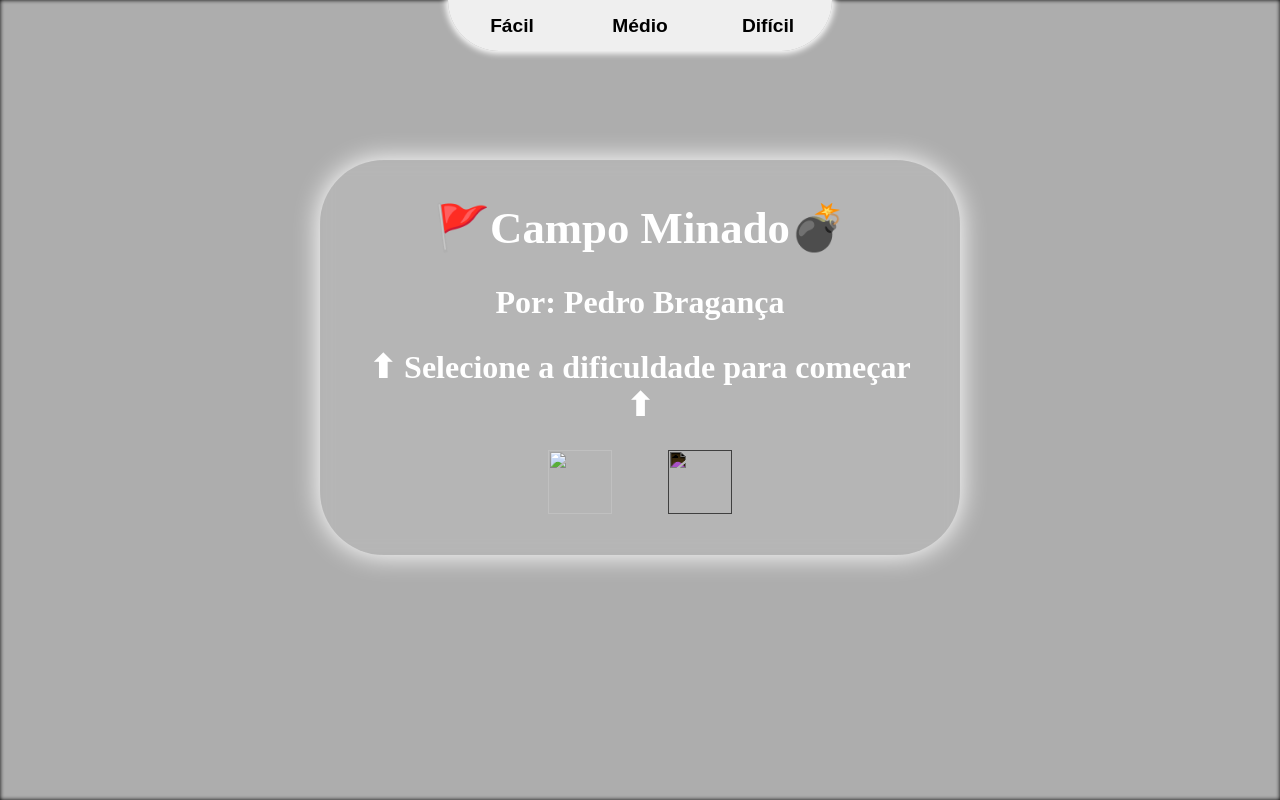
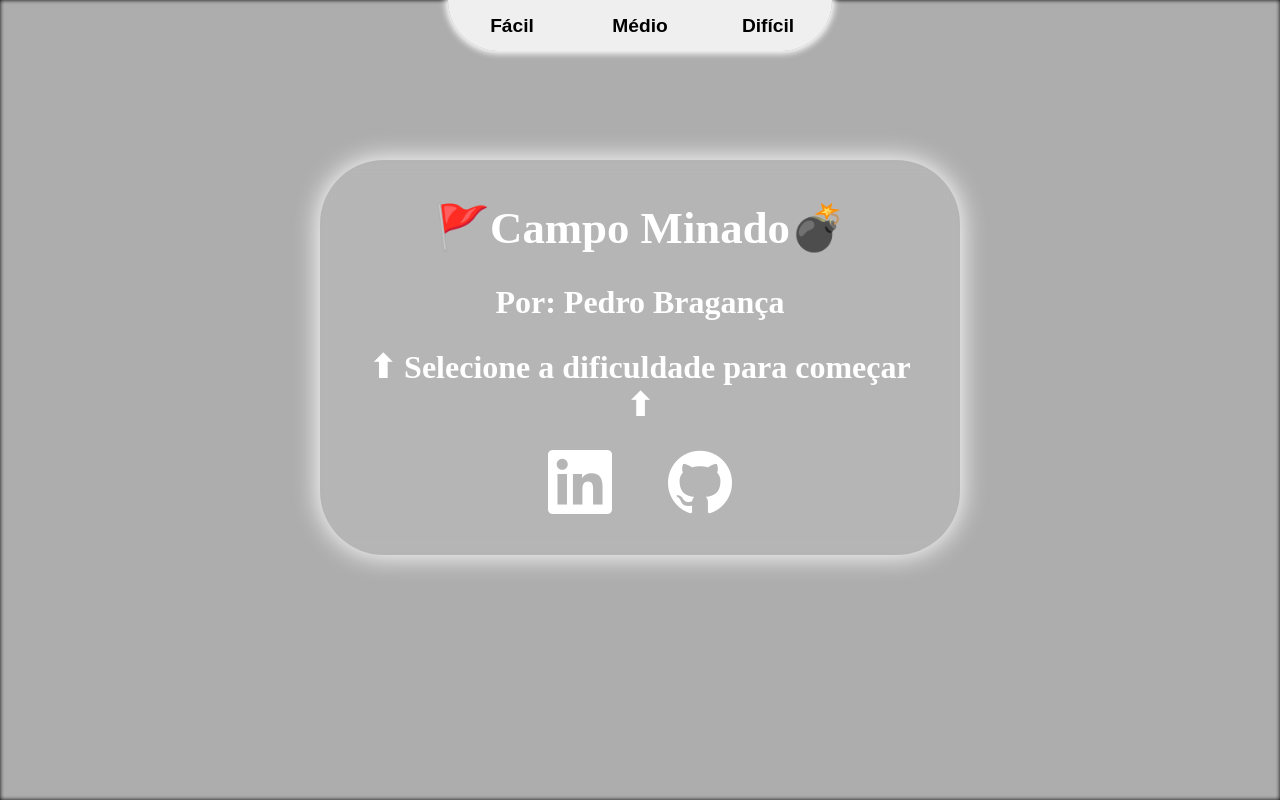
Before and after one commit to PedroHDBD/Campo-Minado, a plain HTML site: page index.html in a window 1280 px wide. Drawn offline with Linux system fonts and the light colour scheme; the site is published under a folder, as on GitHub Pages, so addresses that start at the root find nothing.

Commit message:
Update index.html

```diff
--- a/index.html
+++ b/index.html
@@ -15,9 +15,9 @@
             <h1>🚩Campo Minado💣</h1>
             <h2>Por: Pedro Bragança</h2>
             <h2>⬆ Selecione a dificuldade para começar ⬆</h2>
-            <a href="https://linkedin.com/in/pedro-bragança-6b9249223" target="_blank"><img src="/linkedinIcon.png"
+            <a href="https://linkedin.com/in/pedro-bragança-6b9249223" target="_blank"><img src="linkedinIcon.png"
                     id="Linkedin"></a>
-            <a href="https://github.com/PedroHDBD" target="_blank"><img src="/githubIcon.png" id="Github"></a>
+            <a href="https://github.com/PedroHDBD" target="_blank"><img src="githubIcon.png" id="Github"></a>
             <br>
 
         </div>
```
